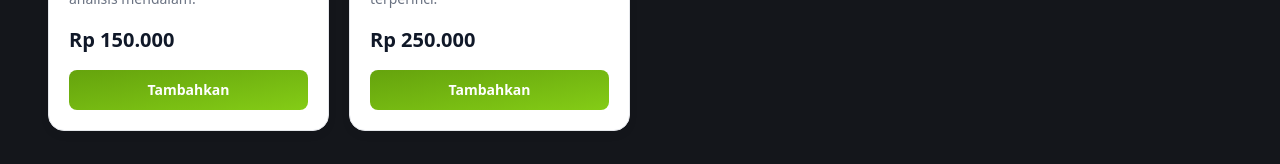
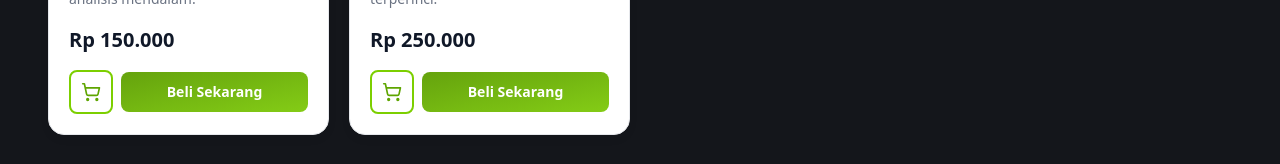
Before and after one commit to iHanzyy/clevio-ai-staff-revamp, a Next.js app: page /addons in a window 1280 px wide. Shown: the part 610-774 px from the top of the page. Built offline with nearby package versions, Linux system fonts and the light colour scheme; no server answers.

Commit message:
feat: Implement separate "Add to Cart" and "Buy Now" buttons with updated styling for message limit packages and capabilities.

```diff
--- a/src/components/features/addons/CapabilitiesSection.tsx
+++ b/src/components/features/addons/CapabilitiesSection.tsx
@@ -46,6 +46,12 @@ export default function CapabilitiesSection({ agents, selectedAgent, onSelectAge
 
     const handleAddCapability = (capabilityId: string) => {
         console.log(`Adding capability ${capabilityId} to agent ${selectedAgent?.id}`);
+        // TODO: Implement add to cart logic
+    };
+
+    const handleBuyCapability = (capabilityId: string) => {
+        console.log(`Buying capability ${capabilityId} for agent ${selectedAgent?.id}`);
+        // TODO: Implement payment redirect logic
     };
 
     return (
@@ -124,6 +130,7 @@ export default function CapabilitiesSection({ agents, selectedAgent, onSelectAge
                         description={cap.description}
                         price={cap.price}
                         onAdd={() => handleAddCapability(cap.id)}
+                        onBuy={() => handleBuyCapability(cap.id)}
                     />
                 ))}
             </div>
--- a/src/components/features/addons/CapabilityCard.tsx
+++ b/src/components/features/addons/CapabilityCard.tsx
@@ -2,6 +2,7 @@
 
 import React from "react";
 import Image from "next/image";
+import { ShoppingCart } from "lucide-react";
 import { cn } from "@/lib/utils";
 
 interface CapabilityCardProps {
@@ -10,9 +11,10 @@ interface CapabilityCardProps {
     description: string;
     price: string;
     onAdd?: () => void;
+    onBuy?: () => void;
 }
 
-export default function CapabilityCard({ icon, title, description, price, onAdd }: CapabilityCardProps) {
+export default function CapabilityCard({ icon, title, description, price, onAdd, onBuy }: CapabilityCardProps) {
     return (
         <div className={cn(
             "flex flex-col rounded-2xl overflow-hidden",
@@ -53,19 +55,33 @@ export default function CapabilityCard({ icon, title, description, price, onAdd
                     {price}
                 </p>
 
-                {/* Add Button */}
+                {/* Action Buttons */}
+                <div className="flex items-center gap-2">
                     <button
                         onClick={onAdd}
                         className={cn(
-                        "w-full py-2.5 px-4 rounded-lg font-semibold text-sm text-white",
+                            "p-2.5 rounded-lg",
+                            "border-2 border-lime-500 text-lime-600",
+                            "bg-transparent hover:bg-lime-50",
+                            "active:scale-[0.98] transition-all duration-200",
+                            "cursor-pointer flex items-center justify-center"
+                        )}
+                    >
+                        <ShoppingCart className="w-5 h-5" />
+                    </button>
+                    <button
+                        onClick={onBuy}
+                        className={cn(
+                            "flex-1 py-2.5 px-4 rounded-lg font-semibold text-sm text-white",
                             "bg-gradient-to-br from-[#65a30d] to-[#84cc16]",
                             "hover:opacity-90 active:scale-[0.98]",
                             "transition-all duration-200",
                             "cursor-pointer"
                         )}
                     >
-                    Tambahkan
+                        Beli Sekarang
                     </button>
+                </div>
             </div>
         </div>
     );
--- a/src/components/features/addons/MessageLimitSection.tsx
+++ b/src/components/features/addons/MessageLimitSection.tsx
@@ -1,7 +1,7 @@
 "use client";
 
 import React, { useState, useRef, useEffect } from "react";
-import { ChevronDown, MessageSquare, Zap, TrendingUp, Crown } from "lucide-react";
+import { ChevronDown, MessageSquare, Zap, TrendingUp, Crown, ShoppingCart } from "lucide-react";
 import { cn } from "@/lib/utils";
 import { Agent } from "@/services/agentService";
 
@@ -60,9 +60,14 @@ export default function MessageLimitSection({ agents, selectedAgent, onSelectAge
         return () => document.removeEventListener("mousedown", handleClickOutside);
     }, []);
 
+    const handleAddPackage = (packageId: string) => {
+        console.log(`Adding package ${packageId} to cart for agent ${selectedAgent?.id}`);
+        // TODO: Implement add to cart logic
+    };
+
     const handlePurchase = (packageId: string) => {
         console.log(`Purchasing package ${packageId} for agent ${selectedAgent?.id}`);
-        // TODO: Implement payment logic
+        // TODO: Implement payment redirect logic
     };
 
     return (
@@ -232,17 +237,30 @@ export default function MessageLimitSection({ agents, selectedAgent, onSelectAge
                                     {pkg.price}
                                 </div>
 
+                                {/* Action Buttons */}
+                                <div className="flex items-center gap-2">
+                                    <button
+                                        onClick={() => handleAddPackage(pkg.id)}
+                                        className={cn(
+                                            "p-3 rounded-xl transition-all cursor-pointer",
+                                            "border-2 border-lime-500 text-lime-600",
+                                            "bg-transparent hover:bg-lime-50",
+                                            "flex items-center justify-center"
+                                        )}
+                                    >
+                                        <ShoppingCart className="w-5 h-5" />
+                                    </button>
                                     <button
                                         onClick={() => handlePurchase(pkg.id)}
                                         className={cn(
-                                        "w-full py-3 rounded-xl font-bold text-sm transition-all cursor-pointer",
-                                        pkg.popular
-                                            ? "bg-lime-500 text-white hover:bg-lime-600 shadow-lg shadow-lime-500/20"
-                                            : "bg-gray-100 text-gray-700 hover:bg-gray-200"
+                                            "flex-1 py-3 rounded-xl font-bold text-sm transition-all cursor-pointer",
+                                            "bg-gradient-to-br from-[#65a30d] to-[#84cc16] text-white",
+                                            "hover:opacity-90 shadow-lg shadow-lime-500/20"
                                         )}
                                     >
                                         Beli Sekarang
                                     </button>
+                                </div>
                             </div>
                         );
                     })}
```
Lines whose indentation alone changed are shown as unchanged.
